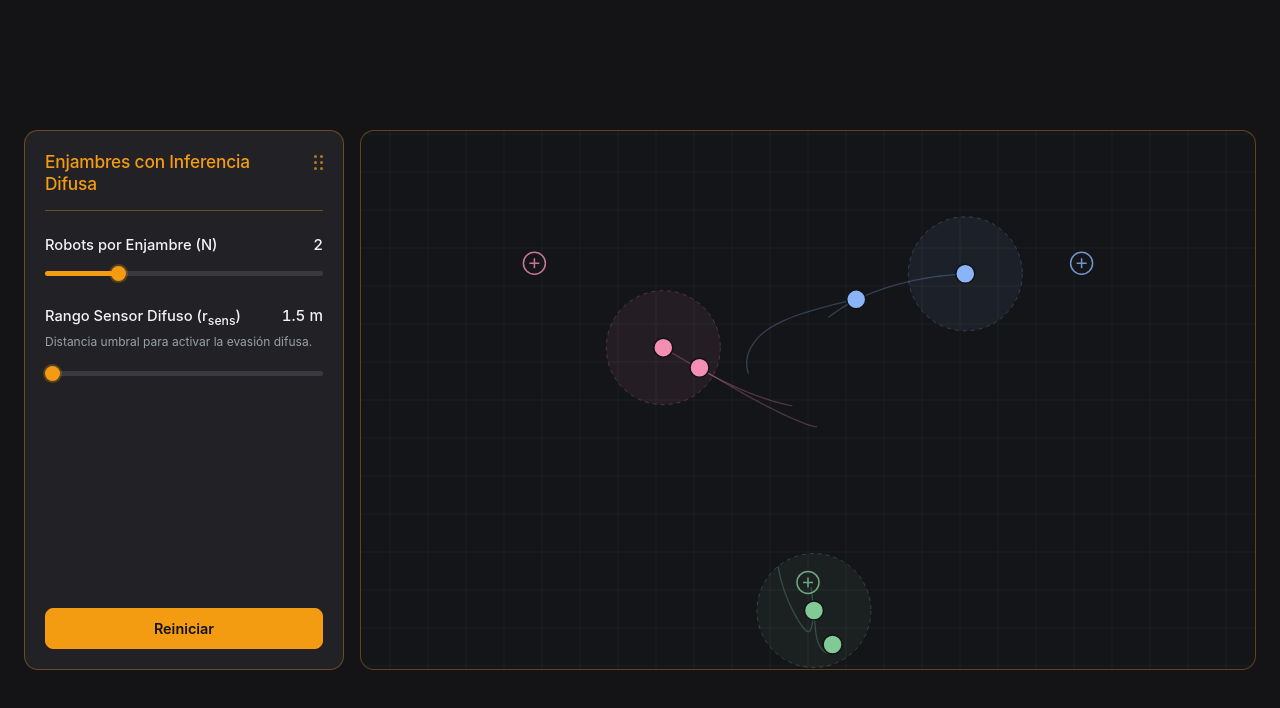
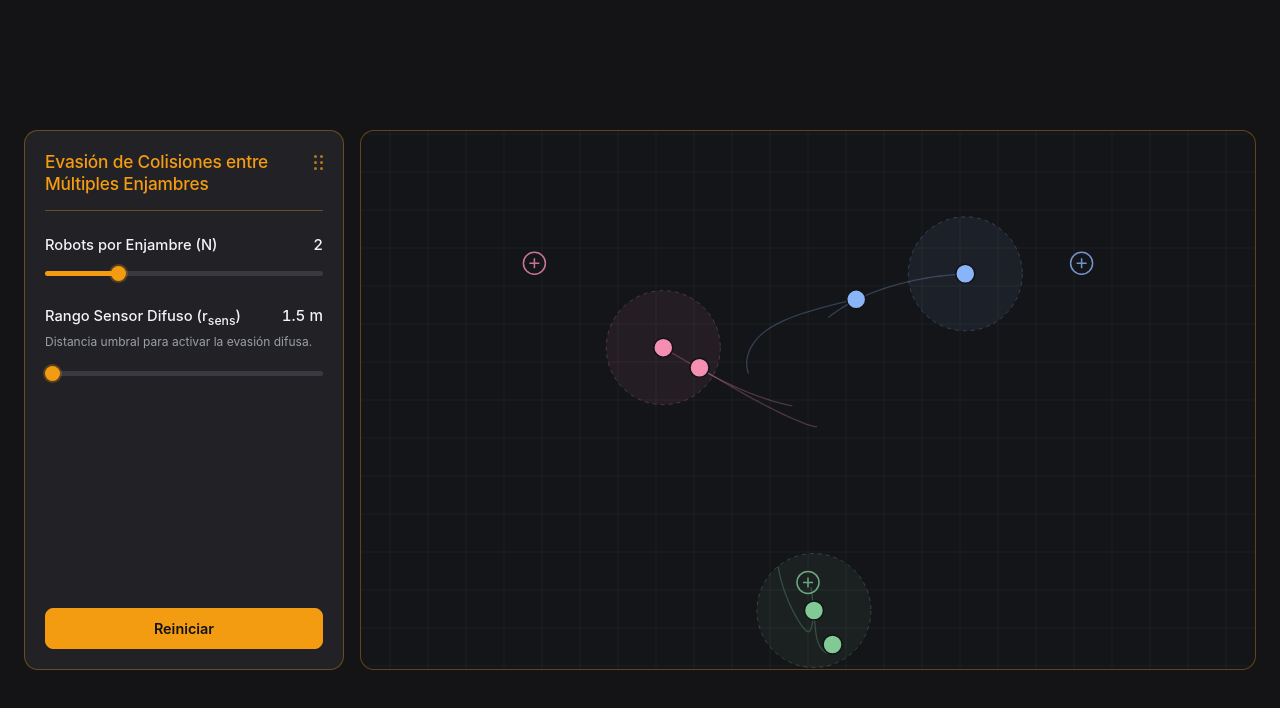
Before and after one commit to ALUN403/Simulacion, a plain HTML site: page Evasión-múltiples-lógica-difusa.html in a window 1280 px wide. Drawn offline with Linux system fonts and the light colour scheme.

Commit message:
Update title and header for swarm collision evasion

```diff
--- a/Evasión-múltiples-lógica-difusa.html
+++ b/Evasión-múltiples-lógica-difusa.html
@@ -3,7 +3,7 @@
 <head>
 <meta charset="UTF-8">
 <meta name="viewport" content="width=device-width, initial-scale=1.0">
-<title>Enjambres con Inferencia Difusa</title>
+<title>Evasión de Colisiones entre Múltiples Enjambres</title>
 <style>
   :root {
     --bg-app: #141416;
@@ -236,7 +236,7 @@
   <!-- Panel Izquierdo: Parámetros -->
   <aside class="controls-card">
     <div class="panel-header">
-      <div class="header-title">Enjambres con Inferencia Difusa</div>
+      <div class="header-title">Evasión de Colisiones entre Múltiples Enjambres</div>
       <div class="grip-icon" aria-hidden="true">
         <span></span><span></span>
         <span></span><span></span>
```
